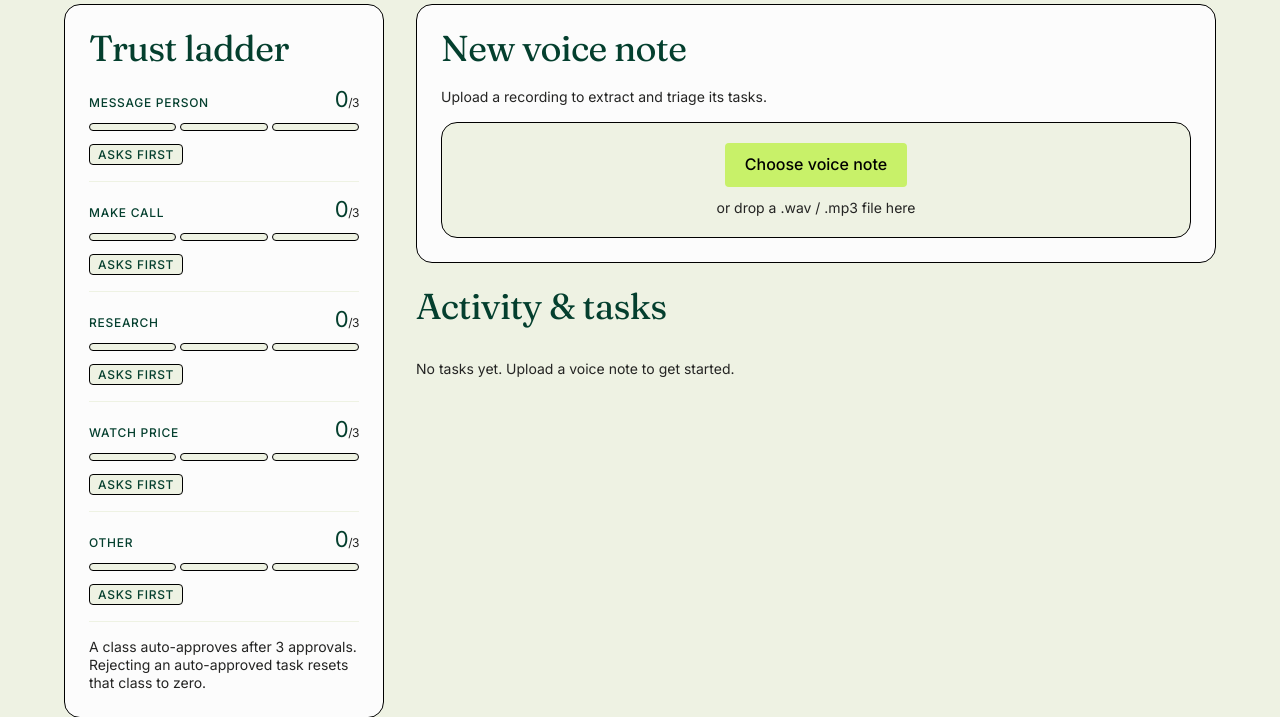
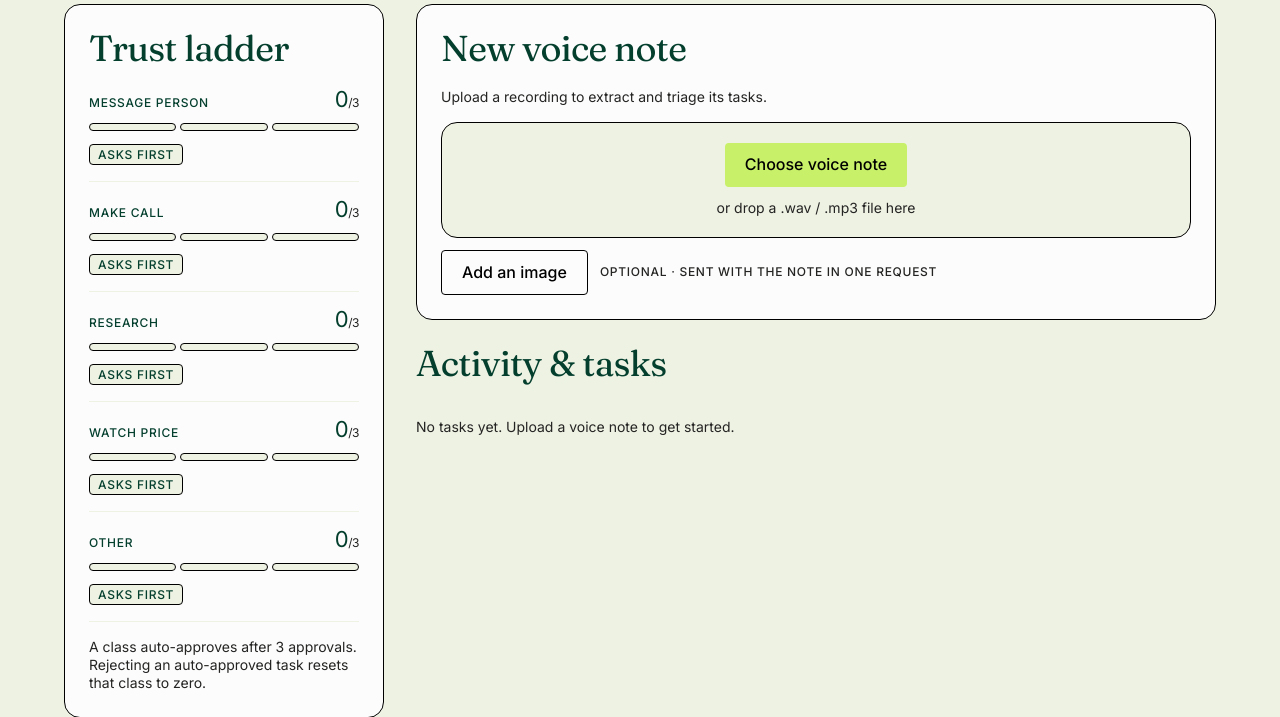
Before and after one commit to abinesh-u/sollu, a FastAPI app: page / in a window 1280 px wide. Shown: the part 385-1102 px from the top of the page. Run offline with FastAPI, Linux system fonts and the light colour scheme; data that the repository does not hold is empty.

Commit message:
feat: M10 - Optional image alongside the voice note, in the same request
An image now rides with the audio as a second content part in the SAME
gemini-3.5-flash call. No parallel pipeline, no second screen, no separate
submit -- one call, one triage decision.

Schema gains `source` (audio | image | both) and `evidence`. The prompt is
deliberately narrow: the image is supporting evidence for what the speaker
said, never a second source of tasks. Widening it to "extract tasks from the
image too" makes the note and the picture compete and the lanes get noisy.

The prompt asks for the detail that would change the decision -- the concrete
number, price or date -- rather than a general label. A first pass returned
"BLR -> DEL" (the route) for a fare-alert image; it now returns the fare.

Verified against /tmp/voice-test/positive.wav plus a rendered fare-alert image
(BLR->DEL, Rs12,480, down from Rs18,900):

  audio only    all 4 tasks  source=audio, evidence=''
  audio+image   watch_price  source=both,  evidence='Rs12,480'
                other 3      source=audio, evidence=''

  lanes/classes identical across both runs -- the image does not disturb triage
  tokens 1611 -> 2733

Gate (scripts/positive_control.py, audio-only): 5/5 identical on
count+lane+class, matching the pre-M10 baseline exactly.

Note: the test image is synthetic (a rendered fare card); the repo has no
sample photo. Real photographs may read differently.

Co-Authored-By: Claude Opus 5 <noreply@anthropic.com>
Claude-Session: https://claude.ai/code/session_01QTXJQFCJLCunXgg4czZX5E

```diff
--- a/main.py
+++ b/main.py
@@ -52,7 +52,8 @@ def health_check():
     return {"status": "ok"}
 
 @app.post("/tasks")
-async def process_audio(background: BackgroundTasks, file: UploadFile = File(...)):
+async def process_audio(background: BackgroundTasks, file: UploadFile = File(...),
+                        image: UploadFile = File(None)):
     correlation_id = str(uuid.uuid4())
     # Save the uploaded file temporarily
     file_path = f"/tmp/{file.filename}"
@@ -60,11 +61,23 @@ async def process_audio(background: BackgroundTasks, file: UploadFile = File(...
         file_bytes = await file.read()
         f.write(file_bytes)
 
-    log_event(correlation_id, "note received", size_bytes=len(file_bytes))
+    # Optional image, sent in the same Gemini request as the audio.
+    image_path = None
+    image_mime = None
+    if image is not None and image.filename:
+        image_mime = image.content_type or "image/jpeg"
+        image_path = f"/tmp/{correlation_id}-image"
+        with open(image_path, "wb") as f:
+            f.write(await image.read())
+
+    log_event(correlation_id, "note received", size_bytes=len(file_bytes),
+              with_image=bool(image_path))
 
     try:
         # Run orchestrator synchronously in thread pool
-        tasks_data = await asyncio.to_thread(orchestrator.process_voice_note, file_path, correlation_id)
+        tasks_data = await asyncio.to_thread(
+            orchestrator.process_voice_note, file_path, correlation_id,
+            image_path, image_mime)
 
         # Auto-approved tasks execute in the background: a grounded research call
         # is ~19s and runs per task, so executing inline would make this response
@@ -85,8 +98,9 @@ async def process_audio(background: BackgroundTasks, file: UploadFile = File(...
     except Exception as e:
         return {"error": "Failed to process audio", "raw": str(e)}
     finally:
-        if os.path.exists(file_path):
-            os.remove(file_path)
+        for p in (file_path, image_path):
+            if p and os.path.exists(p):
+                os.remove(p)
 
 @app.get("/api/tasks")
 def get_tasks():
--- a/src/templates/index.html
+++ b/src/templates/index.html
@@ -203,6 +203,46 @@
         #upload-status.error { color: var(--color-brick); }
 
         input[type="file"] { display: none; }
+
+        /* Optional image slot. Sits inside the existing upload card — the image
+           rides in the same request as the audio, so it gets no screen of its
+           own and no separate submit. */
+        .image-slot {
+            margin-top: 12px;
+            display: flex;
+            align-items: center;
+            flex-wrap: wrap;
+            gap: 12px;
+        }
+
+        .image-slot .eyebrow { color: var(--color-charcoal); }
+
+        .btn-clear {
+            font-family: var(--font-ui);
+            font-size: var(--text-caption);
+            font-weight: 500;
+            letter-spacing: 0.72px;
+            text-transform: uppercase;
+            background: none;
+            border: none;
+            border-bottom: 1px solid var(--color-charcoal);
+            color: var(--color-charcoal);
+            padding: 0 0 1px;
+            cursor: pointer;
+        }
+
+        /* Evidence read from the attached image. */
+        .evidence {
+            margin-top: 16px;
+            background-color: var(--color-paper-white);
+            border: 1px solid var(--color-deep-forest);
+            border-radius: var(--radius-sm);
+            padding: 12px 16px;
+            font-size: var(--text-body-sm);
+            line-height: 1.44;
+        }
+
+        .evidence .eyebrow { margin-bottom: 4px; }
 
         /* ── Buttons: 4px radius, 12px/20px padding, Graphik 16px weight 500 ── */
         .btn {
@@ -549,6 +589,12 @@
                         <input type="file" id="file-input" accept="audio/*">
                         <p>or drop a .wav / .mp3 file here</p>
                     </div>
+                    <div class="image-slot">
+                        <label class="btn btn-ghost" for="image-input" id="image-label">Add an image</label>
+                        <input type="file" id="image-input" accept="image/*">
+                        <span class="eyebrow" id="image-name">Optional · sent with the note in one request</span>
+                        <button class="btn-clear" id="image-clear" hidden>Clear</button>
+                    </div>
                 </section>
 
                 <h2 class="section-title">Activity &amp; tasks</h2>
@@ -654,6 +700,19 @@
             message_person: 'Draft only — not sent',
             make_call: 'Script only — no call placed'
         };
+
+        // Shown only when an image actually contributed something. Audio-only
+        // notes carry source='audio' and no evidence, and render nothing here.
+        function renderEvidence(task) {
+            if (!task.evidence) return '';
+            const src = task.source === 'both' ? 'Audio + image' : 'Image';
+            return `
+                <div class="evidence">
+                    <div class="eyebrow">${esc(src)} · read from the image</div>
+                    <div>${esc(task.evidence)}</div>
+                </div>
+            `;
+        }
 
         function renderArtifact(task) {
             const state = task.execution_status;
@@ -777,6 +836,7 @@
                         <div class="eyebrow">${esc(fmtTime(task.created_at))}</div>
                     </div>
                     ${deferredHtml}
+                    ${renderEvidence(task)}
                     ${renderArtifact(task)}
                     ${actionsHtml}
                 `;
@@ -789,6 +849,21 @@
         const fileLabel = document.getElementById('file-label');
         const dropzone = document.getElementById('dropzone');
         const uploadStatus = document.getElementById('upload-status');
+        const imageInput = document.getElementById('image-input');
+        const imageName = document.getElementById('image-name');
+        const imageClear = document.getElementById('image-clear');
+
+        function renderImageSlot() {
+            const f = imageInput.files[0];
+            imageName.textContent = f ? f.name : 'Optional · sent with the note in one request';
+            imageClear.hidden = !f;
+        }
+
+        imageInput.addEventListener('change', renderImageSlot);
+        imageClear.addEventListener('click', () => {
+            imageInput.value = '';
+            renderImageSlot();
+        });
 
         async function uploadFile(file) {
             if (!file) return;
@@ -799,6 +874,8 @@
 
             const body = new FormData();
             body.append('file', file);
+            // Same request as the audio — one call, one triage decision.
+            if (imageInput.files[0]) body.append('image', imageInput.files[0]);
 
             try {
                 const res = await fetch('/tasks', { method: 'POST', body });
@@ -822,6 +899,9 @@
             } finally {
                 fileLabel.removeAttribute('aria-disabled');
                 fileInput.value = '';
+                // Don't let an image silently ride along with the next note.
+                imageInput.value = '';
+                renderImageSlot();
             }
         }
 
```
Also changed, not shown: src/domain/orchestrator.py (+19 -4 lines), src/domain/parser.py (+30 -5 lines), 1 other file.
